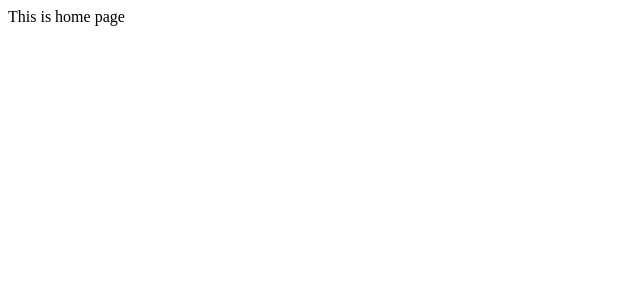
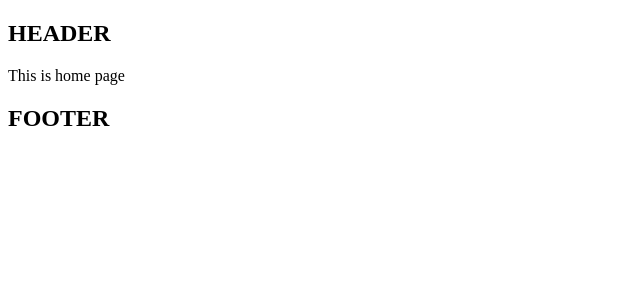
Before and after one commit to Ajaybkn/Nextjs, a Next.js app in the folder router/: page / in a window 1280 px wide. Shown: the top 300 px of the page, without its empty margins (0-640 px from the left). Built offline with nearby package versions, Linux system fonts and the light colour scheme.

Commit message:
header and footer

```diff
--- a/router/src/app/layout.tsx
+++ b/router/src/app/layout.tsx
@@ -10,7 +10,17 @@ export default function RootLayout({
 }) {
   return (
     <html lang="en">
-      <body>{children}</body>
+      <body>
+        <header>
+          <h2>HEADER</h2>
+        </header>
+
+        {children}
+
+        <footer>
+          <h2>FOOTER</h2>
+        </footer>
+        </body>
     </html>
   )
 }
```
Also changed, not shown: router/package.json (+7 -5 lines), 1 other file (tests, documents, lock files or other folders).
